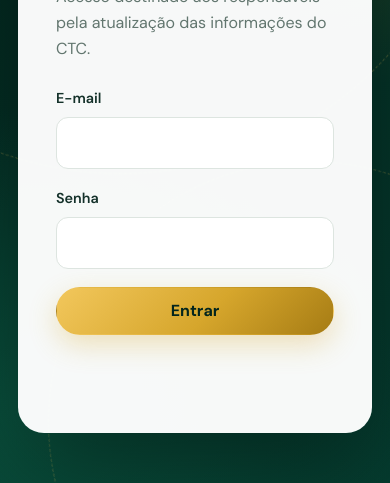
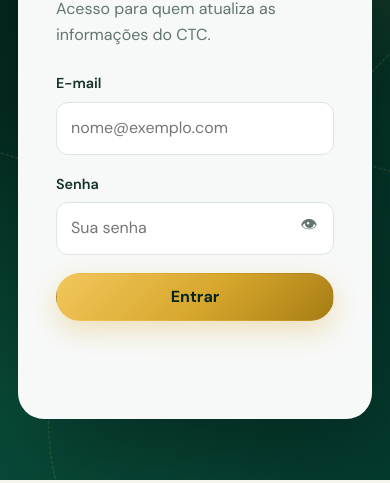
Before and after one commit to SUXMIX/ctc, a plain HTML site: page frontend/login.html in a window 390 px wide. Shown: the part 363-846 px from the top of the page. Drawn offline with nearby package versions, Linux system fonts and the light colour scheme; a web font is replaced by a local one.

Commit message:
Update login.html

```diff
--- a/frontend/login.html
+++ b/frontend/login.html
@@ -3,6 +3,7 @@
 <head>
   <meta charset="UTF-8">
   <meta name="viewport" content="width=device-width, initial-scale=1.0">
+  <meta name="theme-color" content="#03251d">
   <title>Acesso | CTC</title>
   <link rel="icon" type="image/png" href="assets/logo-ctc.png">
   <link rel="stylesheet" href="css/style.css">
@@ -23,21 +24,24 @@
   </header>
 
   <main class="login-main">
-    <section class="login-card">
+    <section class="login-card" id="loginCard">
       <img src="assets/logo-ctc.png" alt="" class="login-logo">
       <span class="eyebrow">Área restrita</span>
       <h1>Entrar</h1>
-      <p class="muted">Acesso destinado aos responsáveis pela atualização das informações do CTC.</p>
+      <p class="muted">Acesso para quem atualiza as informações do CTC.</p>
 
-      <form id="loginForm">
+      <form id="loginForm" novalidate>
         <label for="email">E-mail</label>
-        <input id="email" name="email" type="email" autocomplete="username" required>
+        <input id="email" name="email" type="email" autocomplete="username" placeholder="nome@exemplo.com" required>
 
         <label for="password">Senha</label>
-        <input id="password" name="password" type="password" autocomplete="current-password" required>
+        <div class="field">
+          <input id="password" name="password" type="password" autocomplete="current-password" placeholder="Sua senha" required>
+          <button type="button" class="toggle-pass" id="togglePass" aria-label="Mostrar senha" aria-pressed="false">👁</button>
+        </div>
 
-        <button class="button primary full" type="submit">Entrar</button>
-        <p id="loginMessage" class="form-message"></p>
+        <button class="button primary full" type="submit" id="loginButton">Entrar</button>
+        <p id="loginMessage" class="form-message" role="alert" aria-live="polite"></p>
       </form>
     </section>
   </main>
```
